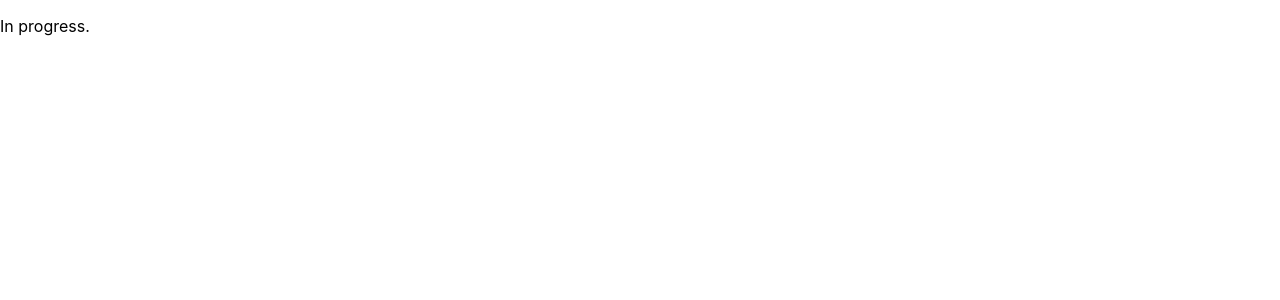
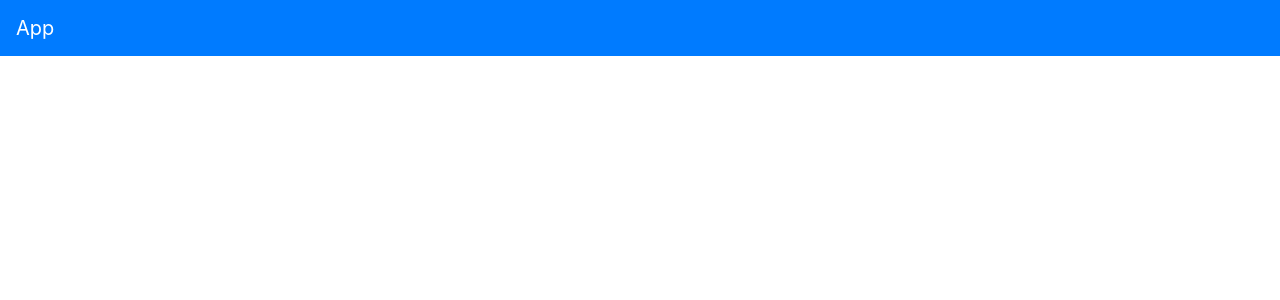
Before and after one commit to LesovoyRoman/react_node_ask_answ, a React (Create React App) app in the folder frontend/: page / in a window 1280 px wide. Shown: the top 300 px of the page. Built offline with nearby package versions, Linux system fonts and the light colour scheme.

Commit message:
-- React -- -> NavBar (first Link)

```diff
--- a/frontend/src/App.js
+++ b/frontend/src/App.js
@@ -1,10 +1,12 @@
 import React, { Component } from 'react';
+import NavBar from './NavBar/NavBar'
 
 class App extends Component {
   render() {
     return (
       <div>
-        <p>In progress.</p>
+          <NavBar/>
+          <p>In progress.</p>
       </div>
     );
   }
--- /dev/null
+++ b/frontend/src/NavBar/NavBar.js
@@ -0,0 +1,14 @@
+import React from 'react';
+import {Link} from 'react-router-dom';
+
+function NavBar() {
+    return (
+        <nav className="navbar navbar-dark bg-primary fixed-top">
+            <Link className="navbar-brand" to="/">
+                App
+            </Link>
+        </nav>
+    );
+}
+
+export default NavBar;
--- a/frontend/src/index.js
+++ b/frontend/src/index.js
@@ -1,10 +1,17 @@
+import 'bootstrap/dist/css/bootstrap.min.css';
 import React from 'react';
 import ReactDOM from 'react-dom';
+import {BrowserRouter} from 'react-router-dom'
 import './index.css';
 import App from './App';
 import * as serviceWorker from './serviceWorker';
 
-ReactDOM.render(<App />, document.getElementById('root'));
+ReactDOM.render(
+    <BrowserRouter>
+        <App />
+    </BrowserRouter>
+    , document.getElementById('root')
+);
 
 // If you want your app to work offline and load faster, you can change
 // unregister() to register() below. Note this comes with some pitfalls.
```
